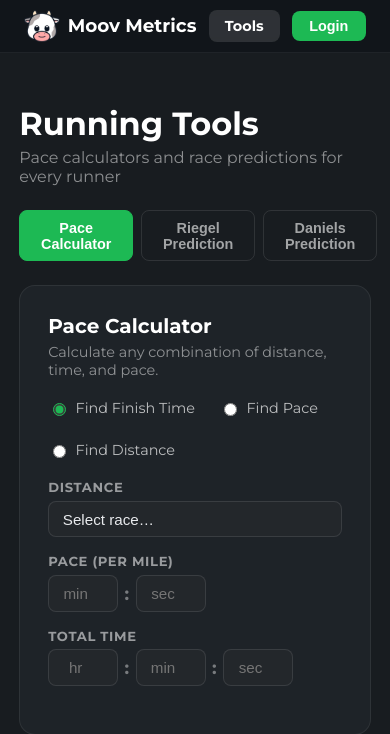
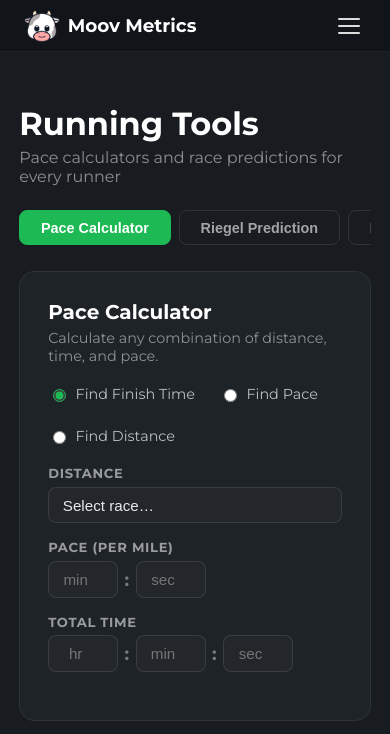
Before and after one commit to zpreator/moovmetrics, a Flask app: page /tools in a window 390 px wide. Shown: the top 734 px of the page. Run offline with Flask 3, Linux system fonts and the light colour scheme.

Commit message:
Mobile UI fixes across dashboard, profile, and nav
- Add hamburger menu for mobile navbar (replaces overflowing link row)
- Make tools tab bar horizontally scrollable on small screens
- Fix activity stats layout using CSS grid (prevents overflow on long sport names like EBikeRide)
- Format camelCase Strava sport names (EBikeRide → E Bike Ride)
- Keep stat cards 3-across on mobile with compact padding instead of stacking vertically
- Fix breakdown rows to use grid layout without fixed min-widths
- Shorten VO₂max label on training plan fitness card to prevent wrapping
- Add /dev-login route for local development (dev env only)

Co-Authored-By: Claude Sonnet 4.6 <noreply@anthropic.com>

```diff
--- a/app/routes.py
+++ b/app/routes.py
@@ -76,6 +76,29 @@ def fail():
     return render_template(
         "fail.html", flask_env=FLASK_ENV, cow_path=utils.get_cow_path()
     )
+
+
+@app.route("/dev-login")
+def dev_login():
+    if FLASK_ENV != "dev":
+        return redirect(url_for("index"))
+    from app.models import User
+    user = User.query.first()
+    if not user:
+        return "No user in DB. Log in via Strava once first.", 404
+    session["token_expires_at"] = user.strava_token_expires_at or (time.time() + 3600)
+    session["access_token"] = user.strava_access_token or "dev_token"
+    session["refresh_token"] = user.strava_refresh_token or "dev_refresh"
+    session["user_id"] = int(user.strava_id)
+    session["strava_athlete"] = {
+        "id": int(user.strava_id),
+        "username": user.username,
+        "firstname": user.username,
+        "lastname": "",
+        "email": user.email,
+    }
+    session["last_activities_fetch"] = int(time.time())
+    return redirect(url_for("profile"))
 
 
 @app.route("/")
--- a/app/static/css/site.css
+++ b/app/static/css/site.css
@@ -58,6 +58,60 @@ button { cursor: pointer; }
   align-items: center;
   gap: 0.25rem;
   position: relative;
+}
+
+/* Hamburger button — hidden on desktop */
+.navbar-hamburger {
+  display: none;
+  flex-direction: column;
+  justify-content: center;
+  align-items: center;
+  gap: 5px;
+  background: none;
+  border: none;
+  cursor: pointer;
+  padding: 6px;
+  border-radius: 8px;
+  z-index: 110;
+}
+.navbar-hamburger span {
+  display: block;
+  width: 22px;
+  height: 2px;
+  background: rgba(255,255,255,0.85);
+  border-radius: 2px;
+  transition: transform 0.25s, opacity 0.25s;
+}
+.navbar-hamburger.open span:nth-child(1) { transform: translateY(7px) rotate(45deg); }
+.navbar-hamburger.open span:nth-child(2) { opacity: 0; }
+.navbar-hamburger.open span:nth-child(3) { transform: translateY(-7px) rotate(-45deg); }
+
+/* Mobile nav drawer */
+@media (max-width: 640px) {
+  .navbar-hamburger { display: flex; }
+
+  .navbar-links {
+    display: none;
+    flex-direction: column;
+    align-items: stretch;
+    gap: 0.25rem;
+    position: absolute;
+    top: 100%;
+    left: 0;
+    right: 0;
+    background: rgba(18, 22, 26, 0.98);
+    border-bottom: 1px solid rgba(255,255,255,0.08);
+    padding: 0.75rem 1rem;
+    backdrop-filter: blur(10px);
+  }
+  .navbar-links.open { display: flex; }
+
+  .btn-nav {
+    padding: 0.65rem 1rem;
+    border-radius: 8px;
+    font-size: 1rem;
+  }
+  .btn-nav.active { background: rgba(255,255,255,0.1); }
 }
 
 .btn-nav {
@@ -410,7 +505,13 @@ main { flex: 1; padding: 0 1.2rem; }
   display: flex;
   gap: 0.5rem;
   margin-bottom: 1.5rem;
+  overflow-x: auto;
+  -webkit-overflow-scrolling: touch;
+  scrollbar-width: none;
+  padding-bottom: 2px;
 }
+.tools-tabs::-webkit-scrollbar { display: none; }
+.tab-btn { flex-shrink: 0; }
 .tab-btn {
   padding: 0.55rem 1.3rem;
   border-radius: 8px;
--- a/app/templates/layout.html
+++ b/app/templates/layout.html
@@ -26,7 +26,10 @@
       <img src="{{ url_for('static', filename='images/cow-head.png') }}" alt="Moov Metrics Logo" height="32">
       <span class="logo-text">Moov Metrics</span>
     </a>
-    <div class="navbar-links">
+    <button class="navbar-hamburger" id="navHamburger" aria-label="Menu">
+      <span></span><span></span><span></span>
+    </button>
+    <div class="navbar-links" id="navLinks">
       {% if session.get('access_token') %}
       <a href="/dashboard" class="btn-nav{% if active_page == 'dashboard' %} active{% endif %}">Dashboard</a>
       <a href="/tools" class="btn-nav{% if active_page == 'tools' %} active{% endif %}">Tools</a>
@@ -96,6 +99,22 @@ particlesJS.load('particles-js', '/static/js/particles.json', function() {});
   });
   window.addEventListener('resize', onResize);
 
+  var hamburger = document.getElementById('navHamburger');
+  var navLinks = document.getElementById('navLinks');
+  if (hamburger && navLinks) {
+    hamburger.addEventListener('click', function(e) {
+      e.stopPropagation();
+      var open = navLinks.classList.toggle('open');
+      hamburger.classList.toggle('open', open);
+    });
+    document.addEventListener('click', function(e) {
+      if (!navLinks.contains(e.target) && e.target !== hamburger && !hamburger.contains(e.target)) {
+        navLinks.classList.remove('open');
+        hamburger.classList.remove('open');
+      }
+    });
+  }
+
   var loginToggle = document.querySelector('.navbar-login-toggle');
   var loginOptions = document.querySelector('.navbar-login-options');
   if (loginToggle && loginOptions) {
--- a/app/templates/training_plan.html
+++ b/app/templates/training_plan.html
@@ -328,8 +328,8 @@
           {% endif %}
           {% if strava_data.hr_vo2max %}
           <div>
-            <div class="tp-metric-lbl">VO₂max (HR est.)</div>
-            <div class="tp-metric-val">{{ strava_data.hr_vo2max }} mL/kg/min</div>
+            <div class="tp-metric-lbl">VO₂max est.</div>
+            <div class="tp-metric-val">{{ strava_data.hr_vo2max }} <span style="font-size:0.72rem;font-weight:400;color:rgba(255,255,255,0.4)">mL/kg/min</span></div>
           </div>
           {% endif %}
         </div>
```
Also changed, not shown: other parts of app/static/css/site.css (+47 -6 lines), app/static/js/dashboard.js (+13 -25 lines), app/templates/profile.html (+9 -3 lines).
